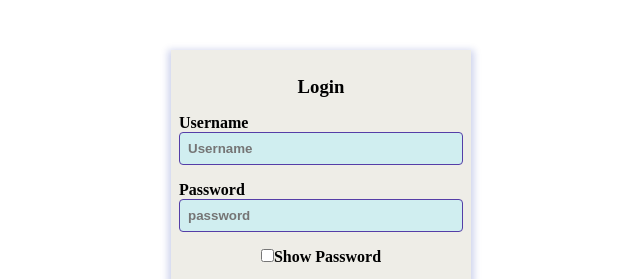
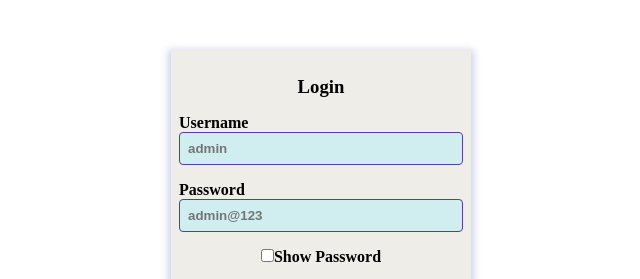
Before and after one commit to hegdepavankumar/login-with-user-authentication, a plain HTML site: page index.html in a window 1280 px wide. Shown: the top 279 px of the page, 319-959 px from the left. Drawn offline with Linux system fonts and the light colour scheme.

Commit message:
Update index.html

```diff
--- a/index.html
+++ b/index.html
@@ -19,14 +19,14 @@
     <h3>Login</h3>
     <div class="form-grp">
         <label for="username">Username</label><br>
-        <input type="text" name="username" placeholder="Username" id="user">
+        <input type="text" name="username" placeholder="admin" id="user">
         <i class="fa fa-times u-times"></i>
         <i class="fa fa-check u-check"></i>
     </div>
 
     <div class="form-grp">
         <label for="password">Password</label><br>
-        <input type="password" name="password" placeholder="password" id="pass">
+        <input type="password" name="password" placeholder="admin@123" id="pass">
         <i class="fa fa-times p-times"></i>
         <i class="fa fa-check p-check"></i>
     </div>
```
